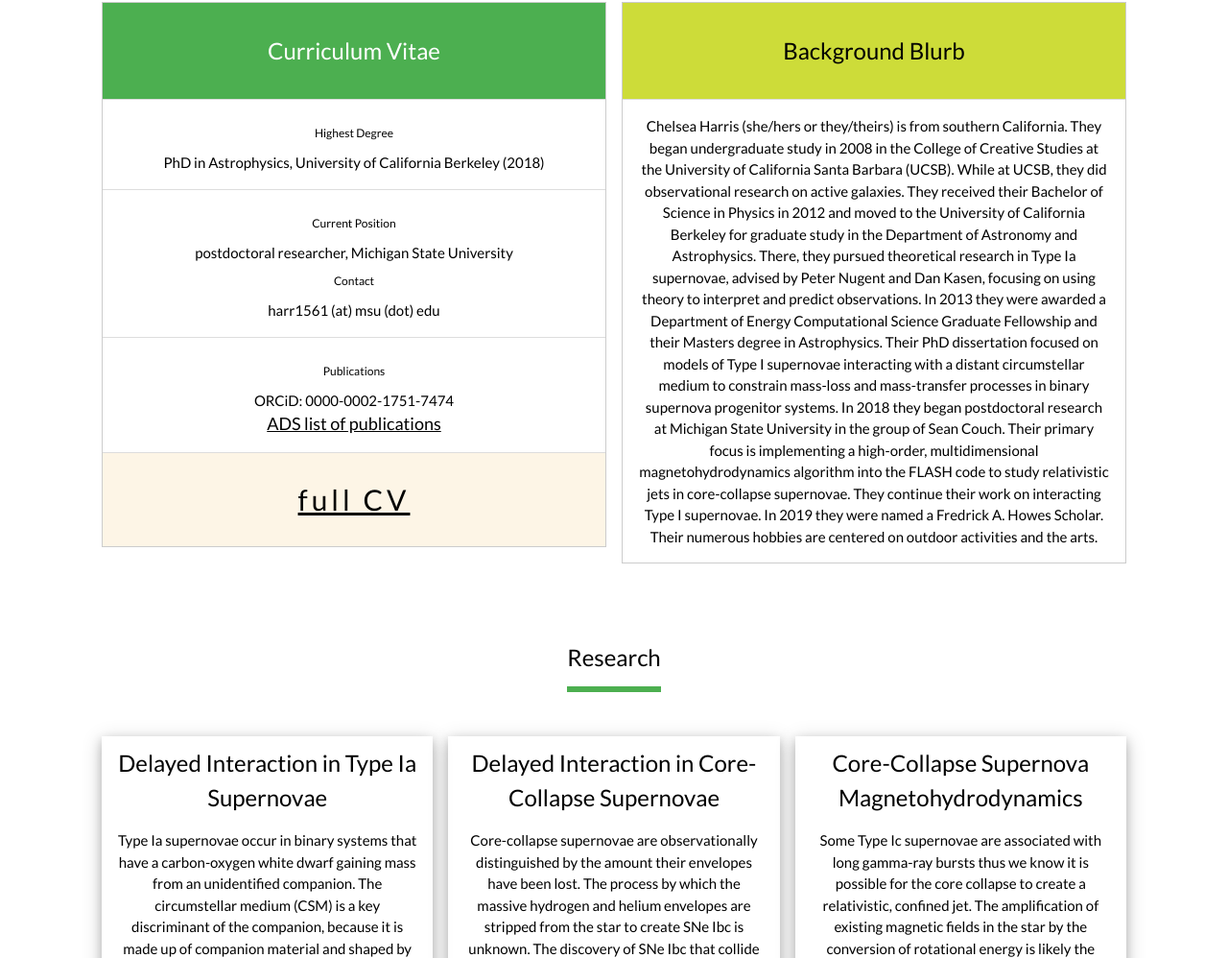
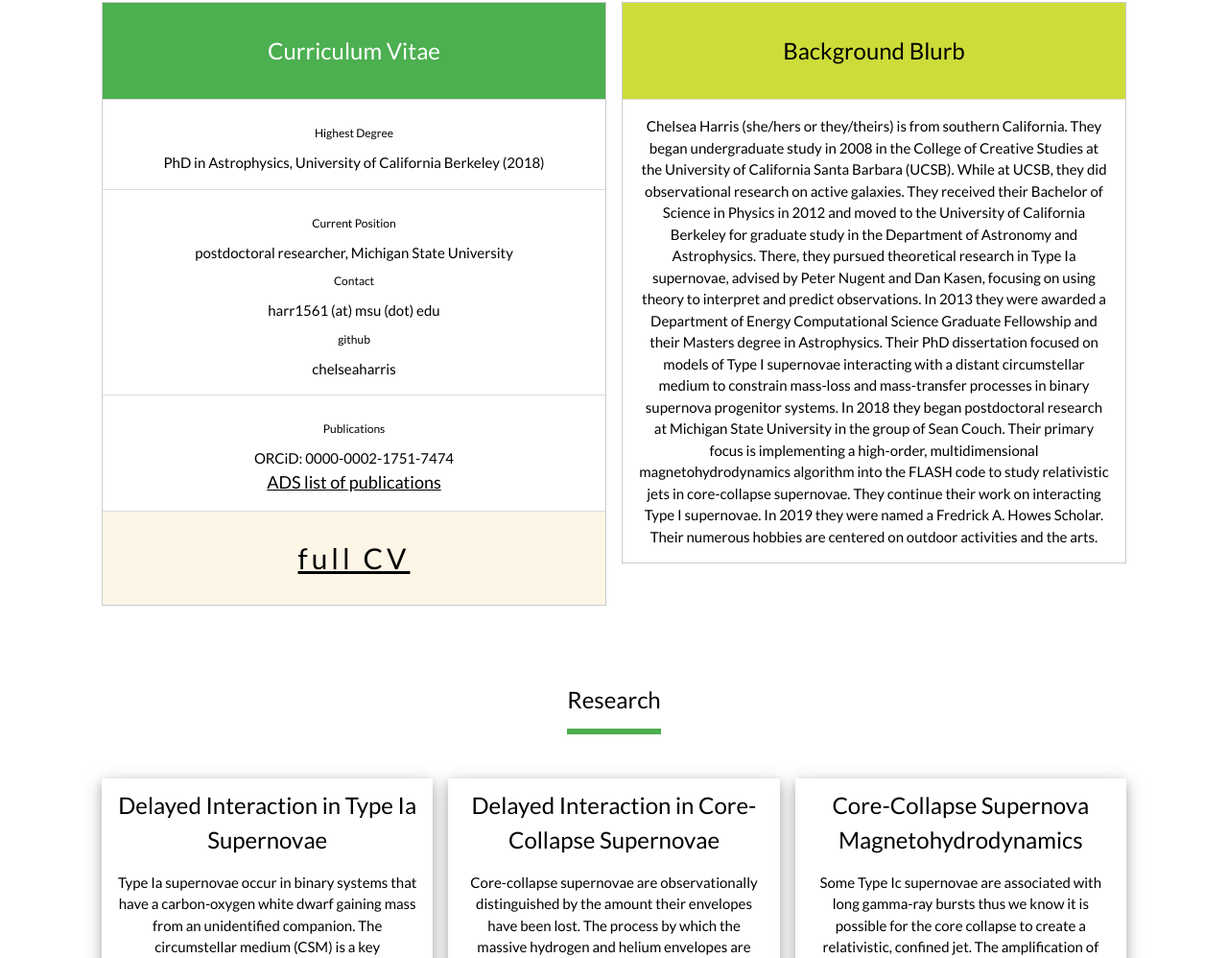
Before and after one commit to chelseaharris/chelseaharris.github.io, a plain HTML site: page index.html in a window 1280 px wide. Shown: the part 1413-2411 px from the top of the page at 96% size. Drawn offline with nearby package versions, Linux system fonts and the light colour scheme.

Commit message:
added github username to CV area

```diff
--- a/index.html
+++ b/index.html
@@ -118,6 +118,8 @@
                                                 postdoctoral researcher, Michigan State University
                                                 <h2 class="w3-small">Contact</h2>
                                                 harr1561 (at) msu (dot) edu
+                                                <h2 class="w3-small">github</h2>
+                                                chelseaharris
                                             </li>
                                             <li class="w3-padding-16">
                                                 <h2 class="w3-small">Publications</h2>
```
